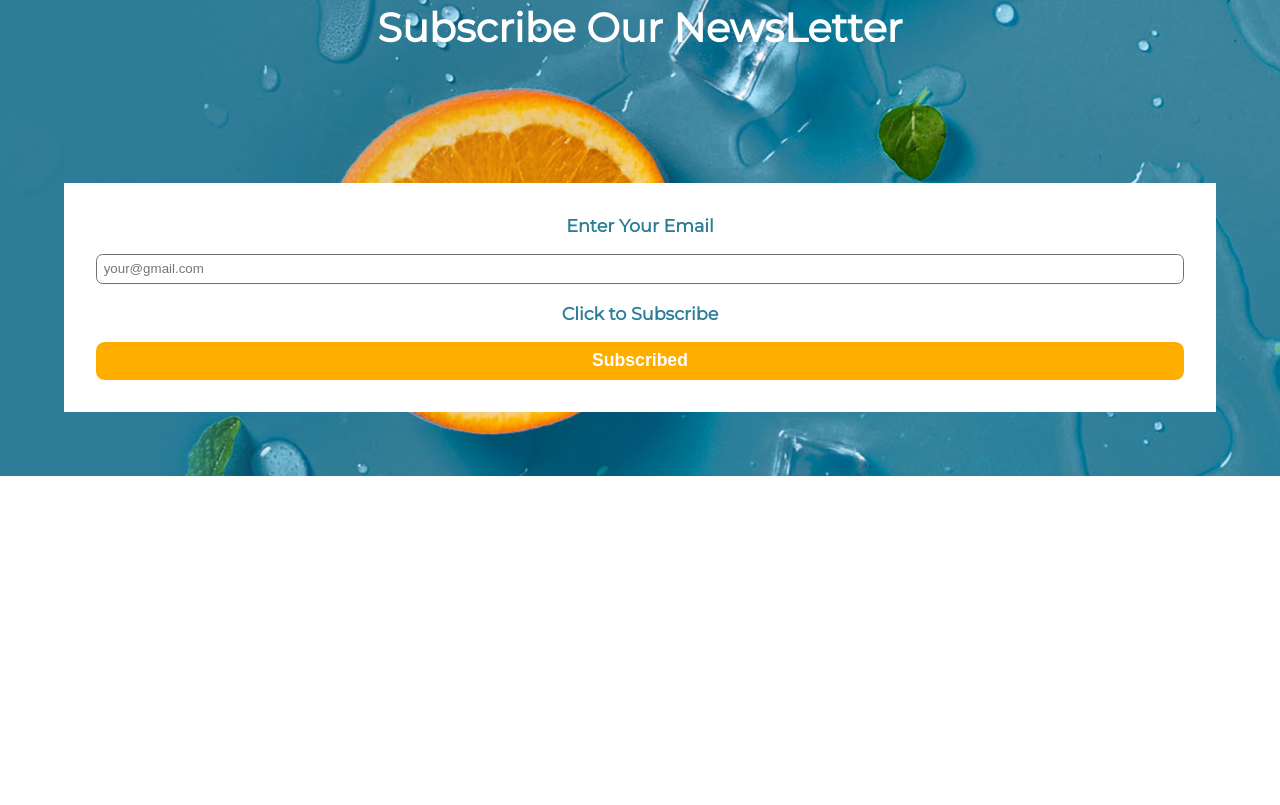
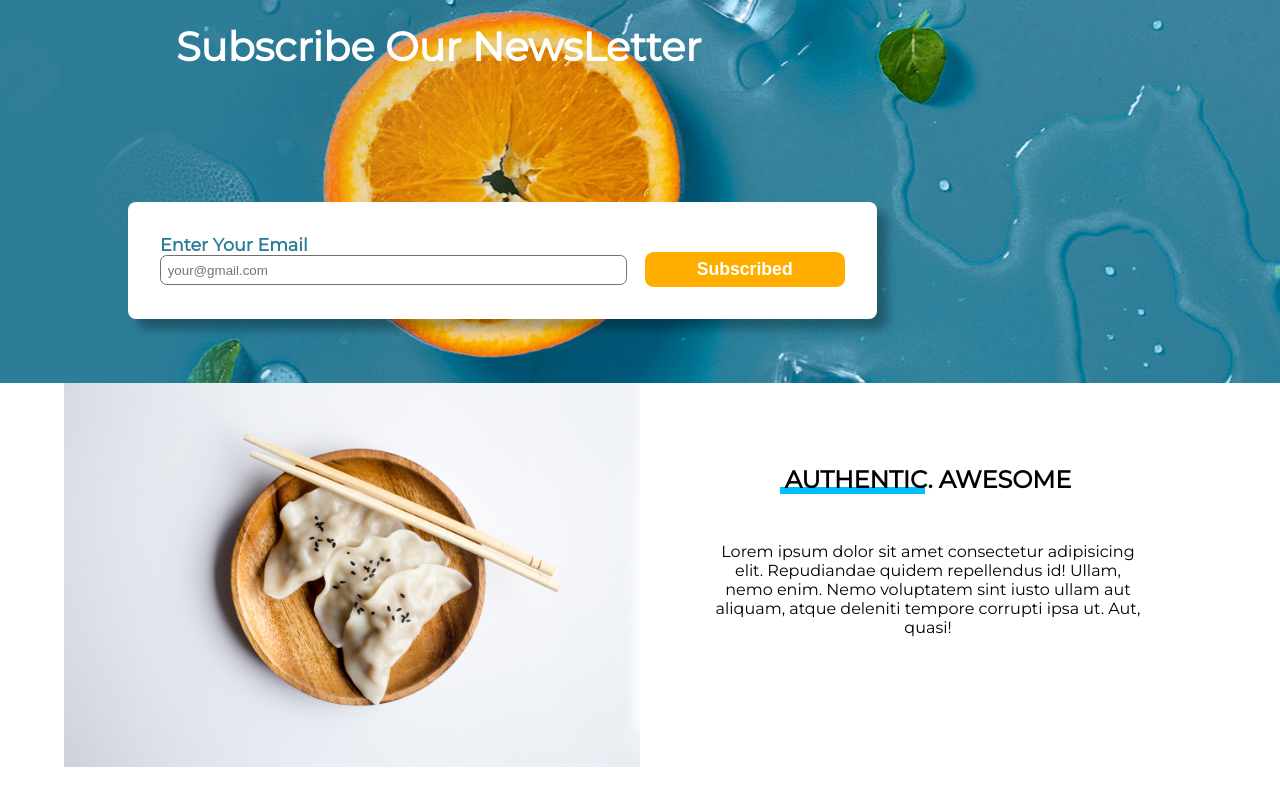
Before and after one commit to shivam-sharma7/Food-Website-UI, a plain HTML site: page index.html in a window 1280 px wide. Shown: the part 525-1330 px from the top of the page. After the commit the page ends 1292 px from the top, so only its background shows below. Drawn offline with Linux system fonts and the light colour scheme.

Commit message:
responsive design add

```diff
--- a/css/style.css
+++ b/css/style.css
@@ -59,7 +59,7 @@ h2::before{
 
     content: ' ';
     position: absolute;
-    width: 8rem;
+    width: 9.1rem;
     background: #00BFFF;
     height: .4rem;
     bottom: 0;
@@ -82,7 +82,6 @@ h2::before{
 }
 
 label{
-
     color: #2D7D98;
     font-weight: bold;
     display: block;
@@ -91,7 +90,7 @@ label{
 
 }
 
-input[type=email]{
+input[type="email"]{
 
     border: 1px solid #707070;
     width: 100%;
@@ -119,15 +118,16 @@ input[type=button]:hover{
 
 }
 
-.authentic{
-    margin: 0;
-
-}
-
 .right-col{
 
     text-align: center;
     margin: 3em 1em;
+}
+
+.right-col p{
+
+    text-align: center;
+    margin: 3em 0;
 }
 
 h2{
@@ -144,3 +144,116 @@ p{
 
     line-height: 1.1 em;
 }
+
+@media (min-width: 730px){
+
+    section {
+        margin: 0 4em;
+    }
+
+    .form-container{
+        margin: 2em -4em 0;
+
+
+    }
+}
+
+@media (min-width: 930px){
+
+    .hero-bg{
+
+        text-align: left;
+
+    }
+
+
+.hero-bg p{
+
+    margin: 0 1 3rem;
+
+}
+
+.hero-bg section{
+
+    width: 65%;
+}
+
+.form-container{
+    margin: 2em 0 0;
+    padding: 2em;
+    border-radius: .5em;
+    box-shadow: 10px 10px 10px rgb(0, 0, 0, .3);
+
+
+}
+
+form{
+
+    display: flex;
+
+}
+
+.form-left{
+    width: 70%;
+}
+
+label{
+    margin: 0;
+}
+
+input[type="button"]{
+
+    height: fit-content;
+    font-size: 1.1em;
+    margin-left: 1em ;
+    margin-top: 1em;
+    padding: .4em 0;
+    width: 30%;
+
+
+}
+
+section.authentic{
+    display: grid;
+    grid-template-columns: repeat(2, 50%);
+    grid-template-areas: " x1 x2";
+}
+
+.right-col{
+    grid-area: x2;
+    padding: 0 10%;
+    text-align: center;
+    align-self: center;
+
+}
+
+img{
+
+    grid-area: x1;
+}
+
+h2{
+ margin: 0;
+}
+
+}
+
+
+.top{
+
+    animation: fadeIn 2s forwards;
+}
+
+@keyframes fadeIn {
+
+    from{
+       opacity: 0;
+       transform: translateY(-2em);
+    }
+
+    to{
+   opacity: 1;
+   transform: translate(0);
+
+    }
+}
--- a/index.html
+++ b/index.html
@@ -5,7 +5,7 @@
     <meta charset="UTF-8">
     <meta http-equiv="X-UA-Compatible" content="IE=edge">
     <meta name="viewport" content="width=device-width, initial-scale=1.0">
-    <title>Document</title>
+    <title>Delicious Eat</title>
     <link rel="stylesheet" href="css/style.css">
 </head>
 
@@ -14,7 +14,7 @@
     <div class="hero-bg">
         <section class= "top">
             <header>
-                <a href="#">Wemaketech</a>
+                <a href="#">delicious.eat</a>
             </header>
 
             <h1><span>The Quality</span> Educational Content</h1><br>
@@ -29,9 +29,7 @@
                         <label for="name">Enter Your Email</label>
                         <input type="email" name="email" id="" placeholder="your@gmail.com">
                     </div>
-                    <br>
-                    <label for="">Click to Subscribe</label>
-                    <input type="button" value="Subscribed">
+                  <input type="button" value="Subscribed">
                 </form>
 
             </div>
```
